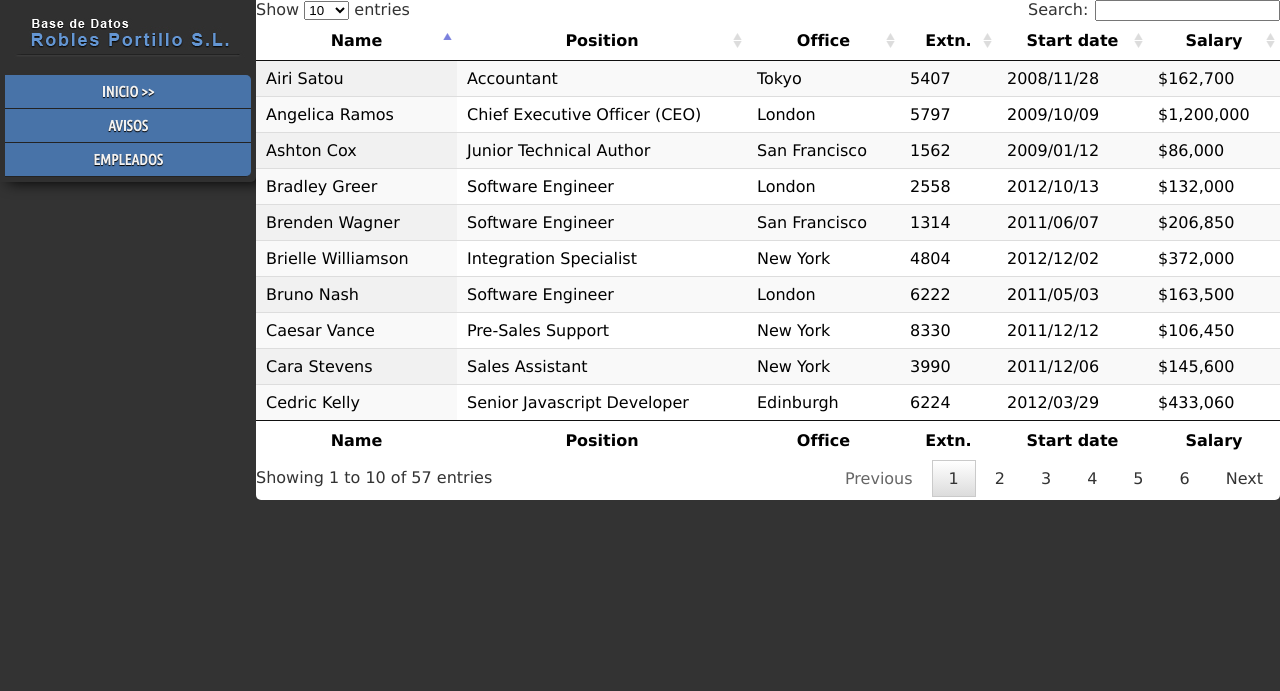
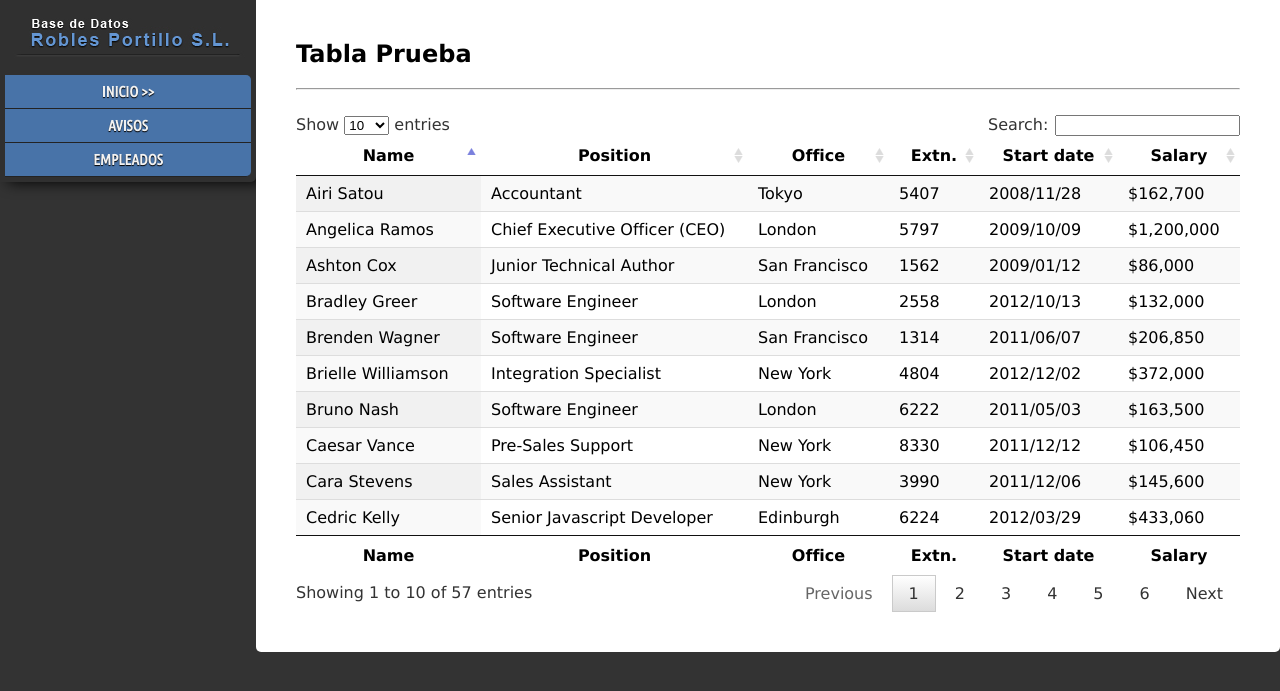
Before and after one commit to vehnom/tri2014ggersjosuaproyectodavidlagunapacodawdaw2proyecto, a PHP site: page /devTabla.php in a window 1280 px wide. Shown: the top 691 px of the page. Run offline with PHP 8.4, Linux system fonts and the light colour scheme.

Commit message:
He puesto el titulo con un hr
Ademas de un margin

```diff
--- a/css/style.css
+++ b/css/style.css
@@ -69,7 +69,8 @@ body {
 }
 
 #contenido_prueba {
-	height: 500px;
+	height: auto;
+	margin: 40px;
 }
 
 .primer_btn_sidebar {
--- a/plantilla/devTabla.php
+++ b/plantilla/devTabla.php
@@ -15,7 +15,9 @@
 	<?php include "../plantilla/sidebar.php" ?>
 	<div id="contenido">
 		<div id="contenido_prueba">
-			<table id="example" class="display" cellspacing="0" width="100%">
+		<h2>Tabla Prueba</h2>
+		<hr style="margin-bottom: 25px;">
+		<table id="example" class="display" cellspacing="0" width="100%">
         <thead>
             <tr>
                 <th>Name</th>
```
